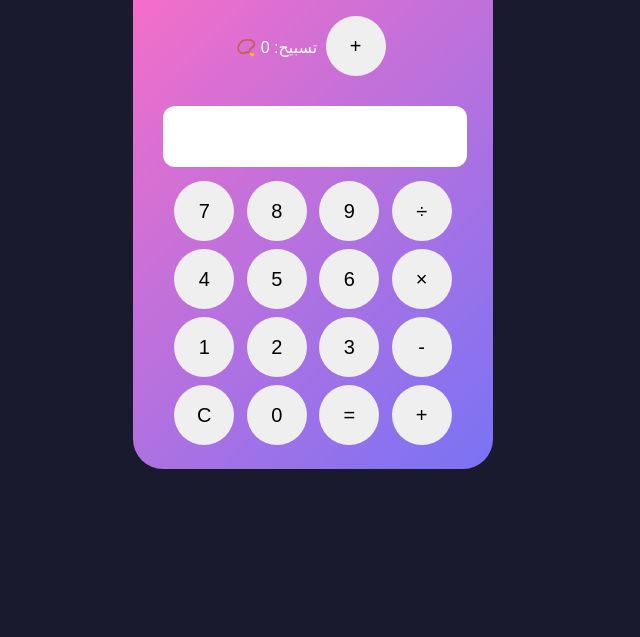
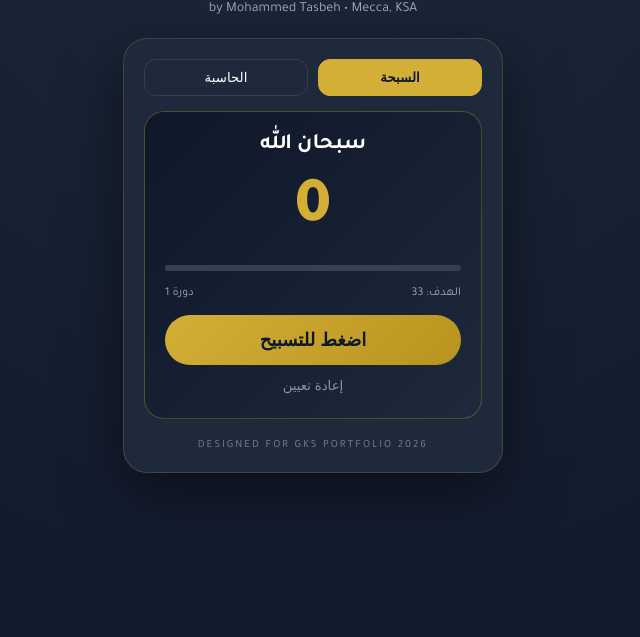
Before and after one commit to mohammedtasbeh69-code/Calculator-, a plain HTML site: page index.html in a window 1280 px wide. Shown: the part 203-840 px from the top of the page, without its empty margins (327-967 px from the left). Before the commit the page ends 800 px from the top, so only its background shows below. Drawn offline with Linux system fonts and the light colour scheme.

Commit message:
Update index.html

```diff
--- a/index.html
+++ b/index.html
@@ -1,41 +1,75 @@
 <!DOCTYPE html>
-<html>
+<html lang="ar" dir="rtl">
 <head>
 <meta charset="UTF-8">
-<meta name="viewport" content="width=device-width,initial-scale=1">
-<title>Tasbeh</title>
+<meta name="viewport" content="width=device-width, initial-scale=1.0">
+<title>TASBEH PRO - GKS Portfolio</title>
+<link href="https://fonts.googleapis.com/css2?family=Tajawal:wght@400;700;900&display=swap" rel="stylesheet">
 <style>
-body{background:#1a1a2e;display:flex;justify-content:center;align-items:center;min-height:100vh;margin:0}
-.box{background:linear-gradient(135deg,#ff6ec4,#7873f5);border-radius:30px;padding:20px;width:320px;text-align:center;color:#fff;font-family:Arial}
-#r{width:90%;height:45px;font-size:22px;border-radius:12px;border:none;text-align:right;padding:8px;margin:10px}
-button{width:60px;height:60px;margin:4px;border-radius:50%;border:none;font-size:20px}
+  :root{--gold:#D4AF37;--dark:#0F172A;--card:#1E293B;}
+  body{font-family:'Tajawal',sans-serif;background:radial-gradient(circle at top,#1e293b,#0f172a);min-height:100vh;margin:0;display:flex;justify-content:center;align-items:center;padding:20px;color:white;}
+ .container{max-width:380px;width:100%;}
+ .header{text-align:center;margin-bottom:20px;}
+ .header h1{color:var(--gold);margin:0;font-size:28px;}
+ .header p{opacity:0.6;margin:5px 0 0;font-size:14px;}
+ .card{background:var(--card);border-radius:24px;padding:20px;box-shadow:0 20px 60px rgba(0,0,0,0.5);border:1px solid rgba(212,175,55,0.2);}
+ .tasbeh-box{background:linear-gradient(135deg,#0f172a,#1e293b);border-radius:20px;padding:20px;text-align:center;border:1px solid rgba(212,175,55,0.3);margin-bottom:20px;}
+ .tasbeh-count{font-size:64px;font-weight:900;color:var(--gold);margin:10px 0;}
+ .tasbeh-text{font-size:22px;font-weight:700;margin-bottom:15px;}
+ .progress{height:6px;background:#334155;border-radius:10px;overflow:hidden;margin:15px 0;}
+ .progress-fill{height:100%;background:var(--gold);width:0%;transition:0.3s;}
+ .btn-gold{background:linear-gradient(135deg,#D4AF37,#B8941F);border:none;padding:14px 30px;border-radius:50px;color:#0f172a;font-weight:900;font-size:18px;width:100%;cursor:pointer;}
+ .calc-display{background:#0f172a;border-radius:16px;padding:15px;text-align:left;margin-bottom:15px;min-height:60px;}
+ .calc-display.prev{opacity:0.5;font-size:14px;min-height:18px;direction:ltr;}
+ .calc-display.curr{font-size:32px;font-weight:700;direction:ltr;}
+ .grid{display:grid;grid-template-columns:repeat(4,1fr);gap:12px;}
+ .btn{border:none;border-radius:14px;padding:16px;font-size:18px;font-weight:700;cursor:pointer;}
+ .btn-num{background:#334155;color:white;}
+ .btn-op{background:rgba(212,175,55,0.15);color:var(--gold);border:1px solid rgba(212,175,55,0.3);}
+ .btn-eq{background:var(--gold);color:#0f172a;}
+ .tabs{display:flex;gap:10px;margin-bottom:15px;}
+ .tab{flex:1;padding:10px;border-radius:12px;border:1px solid rgba(255,255,255,0.1);background:transparent;color:white;cursor:pointer;}
+ .tab.active{background:var(--gold);color:#0f172a;font-weight:900;border-color:var(--gold);}
+ .footer{text-align:center;margin-top:15px;opacity:0.4;font-size:11px;letter-spacing:2px;}
 </style>
 </head>
 <body>
-<div class="box">
-<h2>Calculator - Tasbeh</h2>
-<p>📿 تسبيح: <span id="t">0</span> <button onclick="t1()">+</button></p>
-<input id="r" readonly><br>
-<button onclick="r.value+='7'">7</button>
-<button onclick="r.value+='8'">8</button>
-<button onclick="r.value+='9'">9</button>
-<button onclick="r.value+='/'">÷</button><br>
-<button onclick="r.value+='4'">4</button>
-<button onclick="r.value+='5'">5</button>
-<button onclick="r.value+='6'">6</button>
-<button onclick="r.value+='*'">×</button><br>
-<button onclick="r.value+='1'">1</button>
-<button onclick="r.value+='2'">2</button>
-<button onclick="r.value+='3'">3</button>
-<button onclick="r.value+='-'">-</button><br>
-<button onclick="r.value=''">C</button>
-<button onclick="r.value+='0'">0</button>
-<button onclick="r.value=eval(r.value)">=</button>
-<button onclick="r.value+='+'">+</button>
+<div class="container">
+  <div class="header"><h1>TASBEH PRO</h1><p>by Mohammed Tasbeh • Mecca, KSA</p></div>
+  <div class="card">
+    <div class="tabs">
+      <button class="tab active" onclick="showTab('tasbeh')">السبحة</button>
+      <button class="tab" onclick="showTab('calc')">الحاسبة</button>
+    </div>
+    <div id="tasbehTab">
+      <div class="tasbeh-box">
+        <div class="tasbeh-text" id="zekr">سبحان الله</div>
+        <div class="tasbeh-count" id="count">0</div>
+        <div class="progress"><div class="progress-fill" id="progress"></div></div>
+        <div style="display:flex;justify-content:space-between;font-size:12px;opacity:0.6;margin-bottom:15px"><span>الهدف: 33</span><span id="cycle">دورة 1</span></div>
+        <button class="btn-gold" onclick="doTasbeh()">اضغط للتسبيح</button>
+        <button onclick="resetTasbeh()" style="background:transparent;border:none;color:rgba(255,255,255,0.5);margin-top:12px;cursor:pointer">إعادة تعيين</button>
+      </div>
+    </div>
+    <div id="calcTab" style="display:none">
+      <div class="calc-display"><div class="prev" id="prev"></div><div class="curr" id="curr">0</div></div>
+      <div class="grid">
+        <button class="btn btn-op" onclick="clearCalc()">AC</button><button class="btn btn-op" onclick="del()">⌫</button><button class="btn btn-op" onclick="append('%')">%</button><button class="btn btn-op" onclick="append('/')">÷</button>
+        <button class="btn btn-num" onclick="append('7')">7</button><button class="btn btn-num" onclick="append('8')">8</button><button class="btn btn-num" onclick="append('9')">9</button><button class="btn btn-op" onclick="append('*')">×</button>
+        <button class="btn btn-num" onclick="append('4')">4</button><button class="btn btn-num" onclick="append('5')">5</button><button class="btn btn-num" onclick="append('6')">6</button><button class="btn btn-op" onclick="append('-')">−</button>
+        <button class="btn btn-num" onclick="append('1')">1</button><button class="btn btn-num" onclick="append('2')">2</button><button class="btn btn-num" onclick="append('3')">3</button><button class="btn btn-op" onclick="append('+')">+</button>
+        <button class="btn btn-num" onclick="append('0')">0</button><button class="btn btn-num" onclick="append('.')">.</button><button class="btn btn-eq" style="grid-column:span 2" onclick="calc()">=</button>
+      </div>
+    </div>
+    <div class="footer">DESIGNED FOR GKS PORTFOLIO 2026</div>
+  </div>
 </div>
 <script>
-let c=0;
-function t1(){c++;if(c>33)c=1;document.getElementById('t').innerText=c}
+let count=0,cycle=1;const azkar=["سبحان الله","الحمد لله","الله أكبر"];
+function doTasbeh(){count++;if(count>33){count=1;cycle++;if(cycle>3)cycle=1;}document.getElementById('count').innerText=count;document.getElementById('progress').style.width=(count/33*100)+'%';document.getElementById('zekr').innerText=azkar[cycle-1];document.getElementById('cycle').innerText='دورة '+cycle+' / 3';navigator.vibrate&&navigator.vibrate(50);}
+function resetTasbeh(){count=0;cycle=1;document.getElementById('count').innerText=0;document.getElementById('progress').style.width='0%';document.getElementById('zekr').innerText=azkar[0];document.getElementById('cycle').innerText='دورة 1 / 3';}
+function showTab(t){document.querySelectorAll('.tab').forEach(b=>b.classList.remove('active'));if(t==='tasbeh'){document.getElementById('tasbehTab').style.display='block';document.getElementById('calcTab').style.display='none';document.querySelectorAll('.tab')[0].classList.add('active');}else{document.getElementById('tasbehTab').style.display='none';document.getElementById('calcTab').style.display='block';document.querySelectorAll('.tab')[1].classList.add('active');}}
+let expr='';function append(v){expr+=v;update();}function update(){document.getElementById('curr').innerText=expr||'0';}function clearCalc(){expr='';document.getElementById('prev').innerText='';update();}function del(){expr=expr.slice(0,-1);update();}function calc(){try{let e=expr.replace(/÷/g,'/').replace(/×/g,'*');let r=eval(e);document.getElementById('prev').innerText=expr+' =';expr=r.toString();update();}catch{expr='';document.getElementById('curr').innerText='خطأ';}}
 </script>
 </body>
 </html>
```
